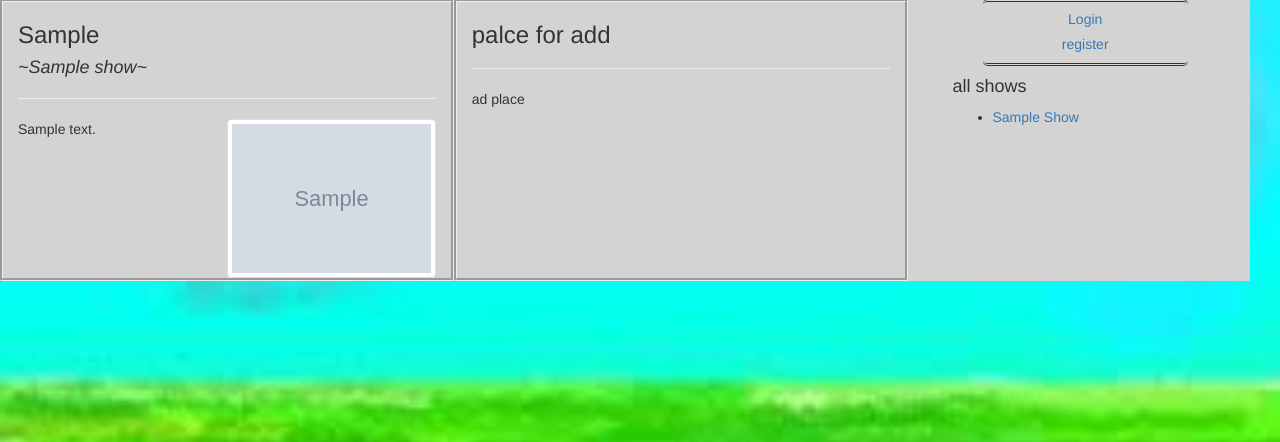
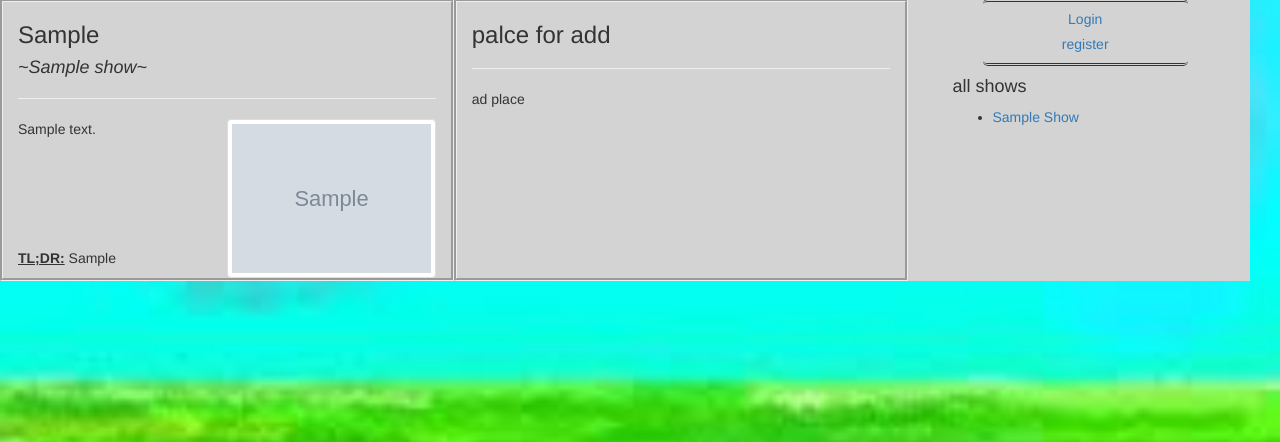
Before and after one commit to masonVarias/django_website, a Django app: template firstdjango/templates/animeupload/recommendations.html in a window 1280 px wide. Shown: the part 57-499 px from the top of the page. Run offline with Django 3.2, Linux system fonts and the light colour scheme; the template is opened without the code that fills it: values that come from a table or form of the project are taken from there, others are empty; tables that the repository leaves empty hold one stand-in row (values such as "Sample post"); grey boxes marked "Sample" are stand-in pictures; parts of the project's set-up code (start-up, migrations or seed data) failed here and were passed over; some libraries are stand-ins or nearby versions.

Commit message:
added tldr to recommendations

```diff
--- a/animeupload/models.py
+++ b/animeupload/models.py
@@ -176,6 +176,7 @@ class Recommendation(models.Model):
 	show = models.OneToOneField(Show, on_delete=models.CASCADE, null=True)
 	recommended = models.CharField(max_length = 30)
 	description = models.TextField(max_length = 1000)
+	tldr = models.TextField(max_length = 160, null = True, blank= True)
 
 class Showlist(models.Model):
 	creator = models.ForeignKey( settings.AUTH_USER_MODEL)
--- a/firstdjango/templates/animeupload/recommendations.html
+++ b/firstdjango/templates/animeupload/recommendations.html
@@ -15,6 +15,12 @@
 				<h4><i>~{{rec.show.english_title}}~</i></h4>
 				<hr>
 				<img src = '{{ rec.show.image.url }}' class="img-thumbnail img-responsive" width = "50%" align = "right"><p>{{rec.description}}</p>
+				{%if rec.tldr%}
+				 <br>
+				<div style="position:absolute; bottom:0;">
+				<p><b><u>TL;DR:</u></b> {{rec.tldr}}</p>
+				</div>
+				{%endif%}
 			</div>
 
 		{%cycle '' '</div>'%}
```
